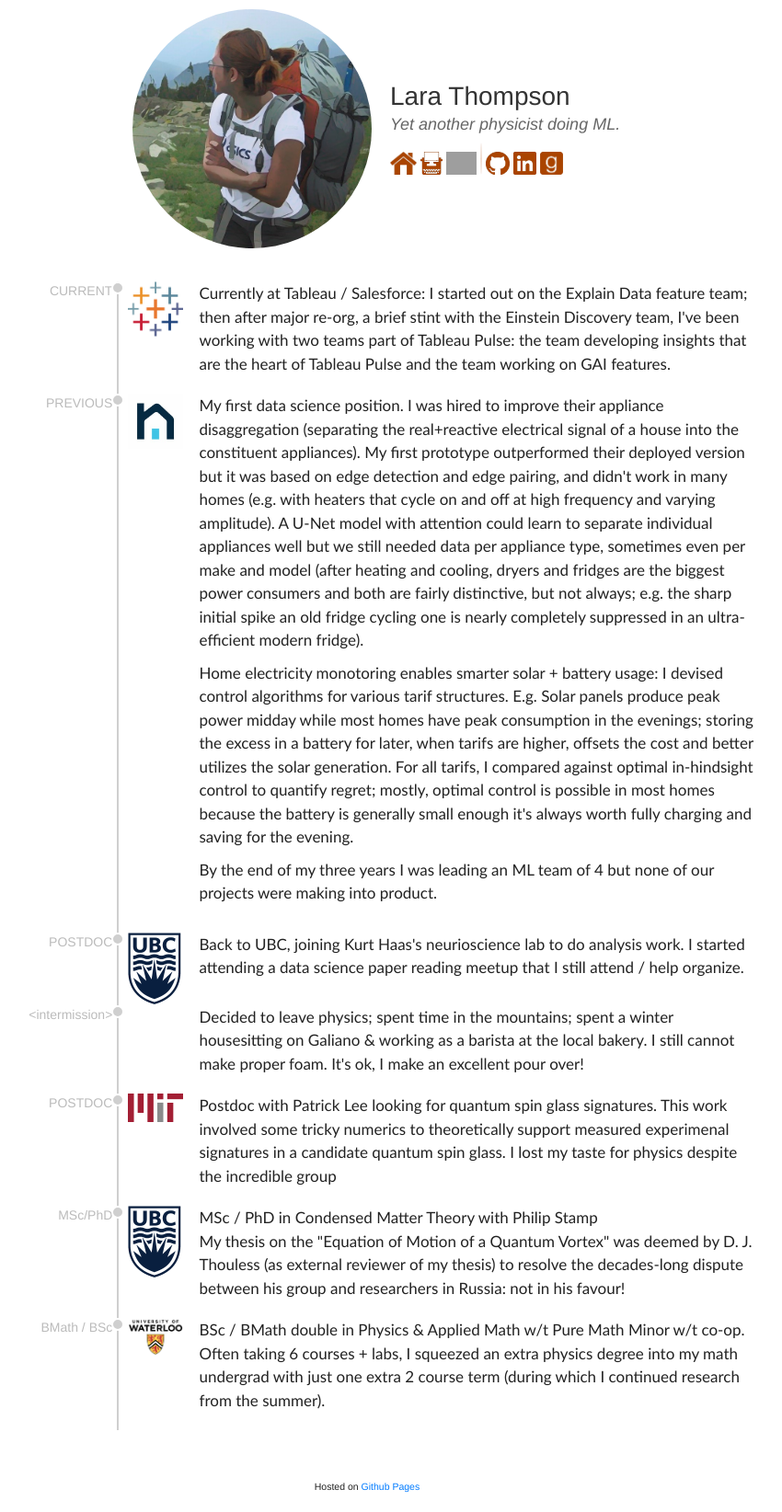
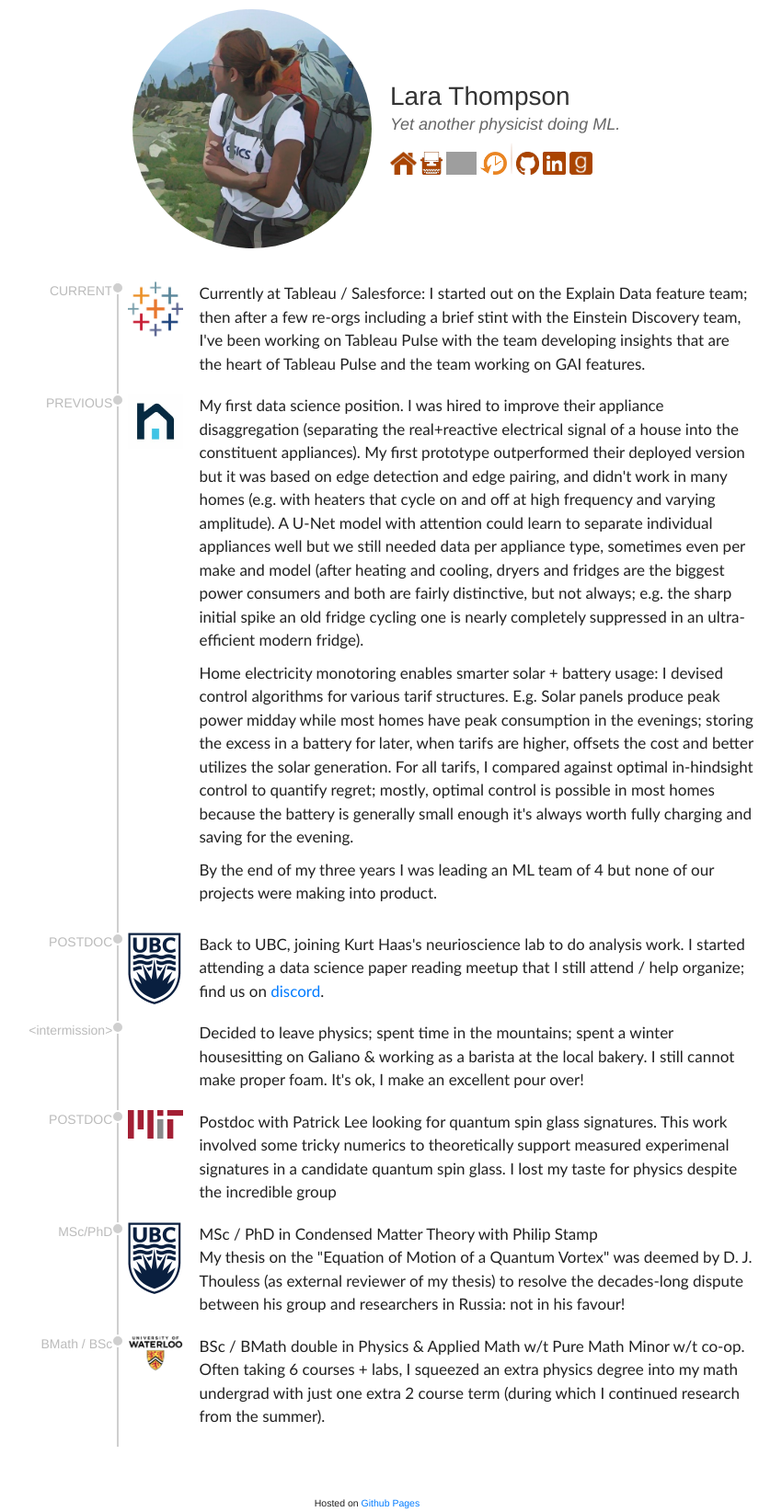
Before and after one commit to lrthomps/lrthomps.github.io, a Jekyll site: the page built from timeline.md, in a window 1280 px wide. Shown: the whole page at 92% size, without its empty margins (241-1091 px from the left). Built offline with Jekyll 4.4.1, drawn with Linux system fonts in a browser that asks for light colours; grey boxes are pictures that could not be loaded.

Commit message:
adding links

```diff
--- a/_layouts/frontpage.html
+++ b/_layouts/frontpage.html
@@ -17,6 +17,8 @@
             <img src="{{ 'assets/images/blog-orange.png' | relative_url }}" height=25px></a>
           <a href="{{ "resources.html" | relative_url }}" title="resources">
             <img src="{{ 'assets/images/bookshelf.png' | relative_url }}" height=25px></a>
+          <a href="{{ "timeline.html" | relative_url }}" title="resources">
+            <img src="{{ 'assets/images/history.png' | relative_url }}" height=25px></a>
 
           <img src="{{ 'assets/images/vertical.png' | relative_url }}" height=35px>
 
--- a/_layouts/page.html
+++ b/_layouts/page.html
@@ -17,6 +17,8 @@
             <img src="{{ 'assets/images/blog-orange.png' | relative_url }}" height=25px></a>
           <a href="{{ "resources.html" | relative_url }}" title="resources">
             <img src="{{ 'assets/images/bookshelf.png' | relative_url }}" height=25px></a>
+          <a href="{{ "timeline.html" | relative_url }}" title="resources">
+            <img src="{{ 'assets/images/history.png' | relative_url }}" height=25px></a>
 
           <img src="{{ 'assets/images/vertical.png' | relative_url }}" height=35px>
 
--- a/aboutme.md
+++ b/timeline.md
@@ -12,7 +12,7 @@
             <img src="assets/images/timeline/tableau.png" />
         </div>
         <div class="desc">
-            Currently at Tableau / Salesforce: I started out on the Explain Data feature team; then after major re-org, a brief stint with the Einstein Discovery team, I've been working with two teams part of Tableau Pulse: the team developing insights that are the heart of Tableau Pulse and the team working on GAI features.
+            Currently at Tableau / Salesforce: I started out on the Explain Data feature team; then after a few re-orgs including a brief stint with the Einstein Discovery team, I've been working on Tableau Pulse with the team developing insights that are the heart of Tableau Pulse and the team working on GAI features.
         </div>
     </div>
     <div class="entry row">
@@ -38,7 +38,7 @@
             <img src="assets/images/timeline/ubc.png"/>
         </div>
         <div class="desc">
-            Back to UBC, joining Kurt Haas's neurioscience lab to do analysis work. I started attending a data science paper reading meetup that I still attend / help organize.
+            Back to UBC, joining Kurt Haas's neurioscience lab to do analysis work. I started attending a data science paper reading meetup that I still attend / help organize; find us on <a href="https://discord.gg/nmX5ZsmV">discord</a>.
         </div>
     </div>
     <div class="entry row">
```
Also changed, not shown: assets/images/history.png (added).
